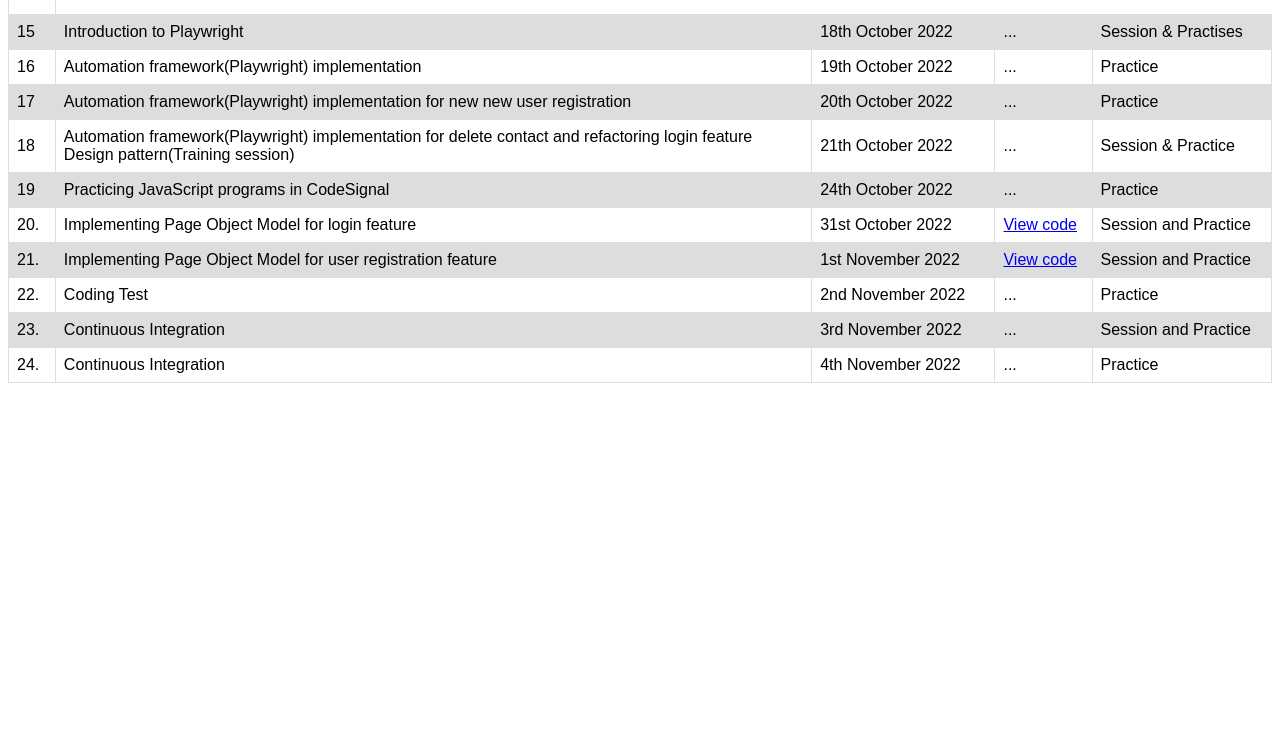
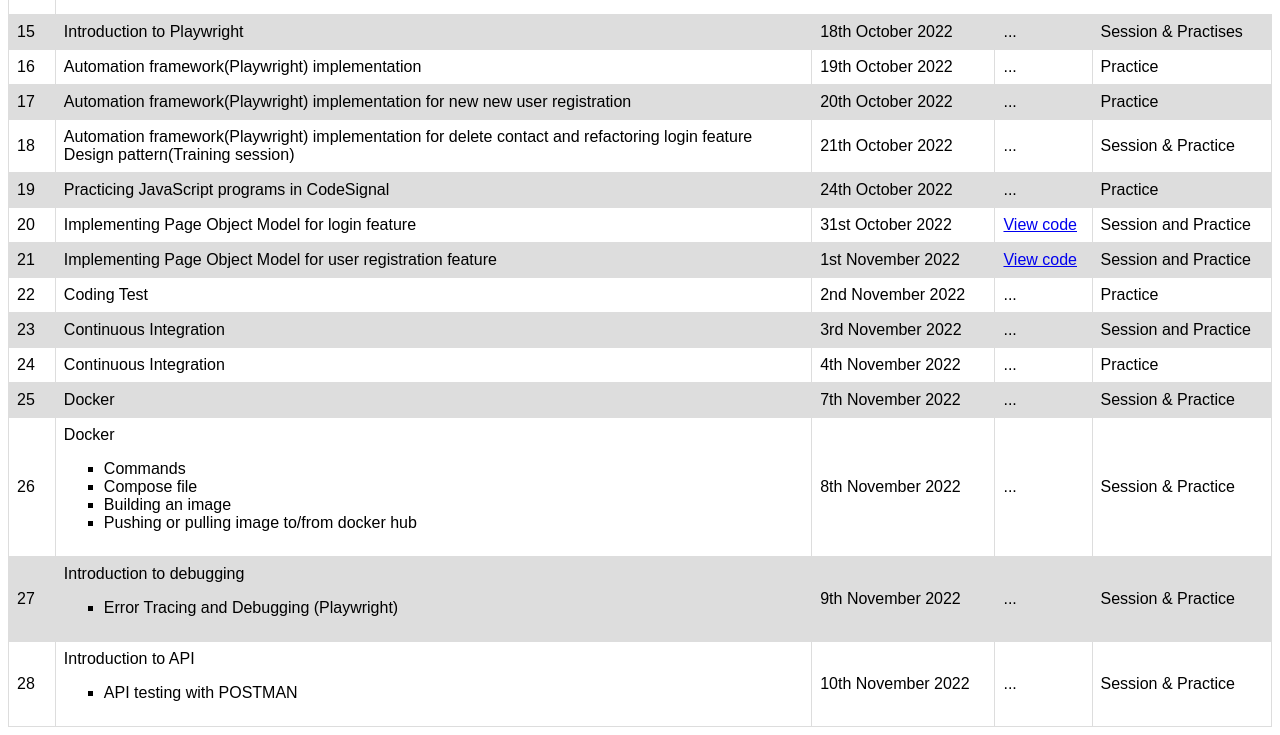
Before and after one commit to Samikshap85/Jankari_ProgressReport, a plain HTML site: page index.html in a window 1280 px wide. Shown: the part 1408-2143 px from the top of the page. Before the commit the page ends 1799 px from the top, so only its background shows below. Drawn offline with Linux system fonts and the light colour scheme.

Commit message:
Added progress

```diff
--- a/index.html
+++ b/index.html
@@ -297,7 +297,7 @@
             </tr>
 
             <tr>
-              <td>20.</td>
+              <td>20</td>
               <td>
                   Implementing Page Object Model for login feature
               </td>
@@ -307,7 +307,7 @@
           </tr>
 
           <tr>
-            <td>21.</td>
+            <td>21</td>
             <td>
                 Implementing Page Object Model for user registration feature
             </td>
@@ -318,7 +318,7 @@
             <td>Session and Practice</td>
         </tr>
         <tr>
-            <td>22.</td>
+            <td>22</td>
             <td>
                 Coding Test
             </td>
@@ -327,7 +327,7 @@
             <td>Practice</td>
         </tr>
         <tr>
-            <td>23.</td>
+            <td>23</td>
             <td>
                 Continuous Integration
             </td>
@@ -336,7 +336,7 @@
             <td>Session and Practice</td>
         </tr>
         <tr>
-            <td>24.</td>
+            <td>24</td>
             <td>
                 Continuous Integration
             </td>
@@ -345,6 +345,59 @@
             <td>Practice</td>
         </tr>
 
+        <tr>
+          <td>25</td>
+          <td>
+              Docker
+          </td>
+          <td>7th November 2022</td>
+          <td>...</td>
+          <td>Session & Practice</td>
+      </tr>
+
+      <tr>
+        <td>26</td>
+        <td>
+            Docker
+            <ul type="square">
+              <li>Commands</li>
+              <li>Compose file</li>
+              <li>Building an image</li>
+              <li>Pushing or pulling image to/from docker hub</li>
+            </ul>
+        </td>
+        <td>8th November 2022</td>
+        <td>...</td>
+        <td>Session & Practice</td>
+    </tr>
+
+    <tr>
+      <td>27</td>
+      <td>
+          Introduction to debugging
+          <ul type="square">
+            <li>Error Tracing and Debugging (Playwright)</li>
+          </ul>
+      </td>
+      <td>9th November 2022</td>
+      <td>...</td>
+      <td>Session & Practice</td>
+  </tr>
+
+  <tr>
+    <td>28</td>
+    <td>
+        Introduction to API
+        <ul type="square">
+          <li>API testing with POSTMAN</li>
+
+        </ul>
+    </td>
+    <td>10th November 2022</td>
+    <td>...</td>
+    <td>Session & Practice</td>
+</tr>
+
     </table>
   </body>
 </html>
```
